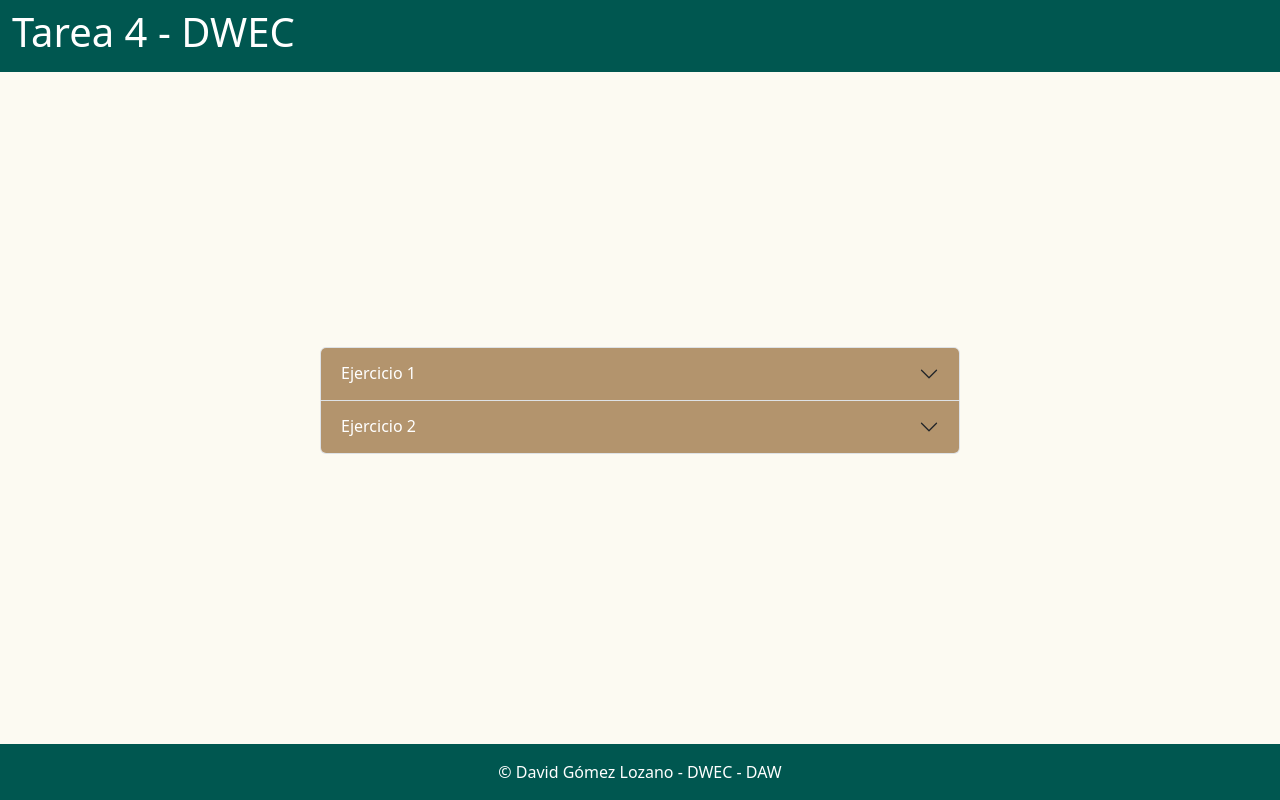
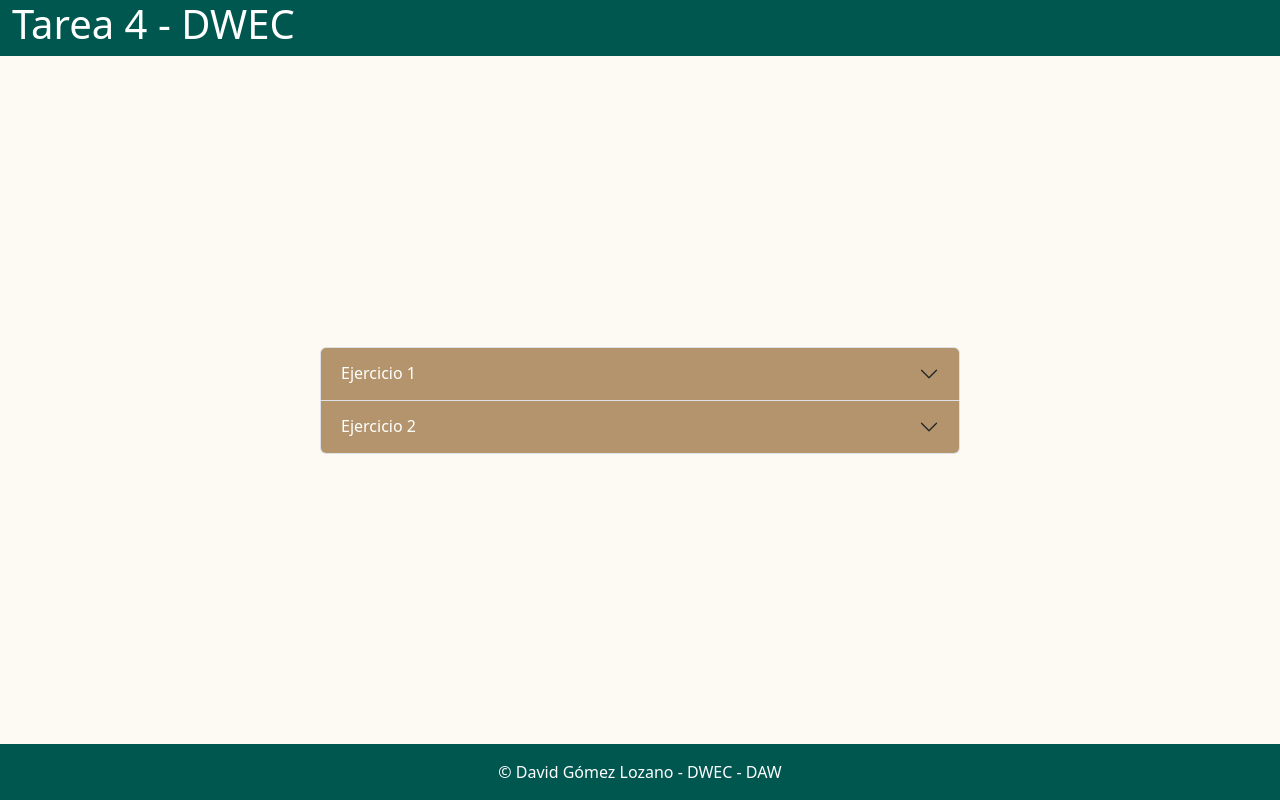
Before and after one commit to DavidGom1/DWEC-Tarea4, a plain HTML site: page index.html in a window 1280 px wide. Drawn offline with nearby package versions, Linux system fonts and the light colour scheme.

Commit message:
Actualizar la estructura de la página de la Tarea 4, mejorando la navegación y el diseño del contenido.

```diff
--- a/index.html
+++ b/index.html
@@ -13,15 +13,14 @@
 
 <body>
     <!-- NAVBAR -->
-    <nav class="navbar navbar-expand-sm bg-primary navbar-dark fixed-top">
+    <nav class="navbar navbar-expand-sm bg-primary navbar-dark sticky-top p-0">
         <div class="container-fluid">
             <h1 class="text-white">Tarea 4 - DWEC</h1>
         </div>
     </nav>
     <!-- CONTENIDO -->
-    <div class="d-flex justify-content-center align-items-center flex-column gap-5"
-        style="height: 100vh; padding-top: 56px; padding-bottom: 56px;">
-        <div class="accordion" id="accordionEjercicios" style="width: 50%;">
+    <main class="d-flex justify-content-center align-items-center flex-column gap-3">
+        <div class="accordion col-lg-6 col-md-8 col-10" id="accordionEjercicios">
             <div class="accordion-item">
                 <h2 class="accordion-header">
                     <button class="accordion-button collapsed bg-secondary text-white " type="button"
@@ -29,8 +28,7 @@
                         Ejercicio 1
                     </button>
                 </h2>
-                <div id="Ejercicio1" class="accordion-collapse collapse" data-bs-parent="#accordionEjercicios"
-                    style="padding : 2rem;">
+                <div id="Ejercicio1" class="accordion-collapse collapse p-sm-5" data-bs-parent="#accordionEjercicios">
                     <div class="accordion-body">
                         <p>Abre DevTools con <kbd>F12</kbd> o <kbd>Ctrl+Shift+I</kbd> (Windows/Linux) o
                             <kbd>Cmd+Option+I</kbd> (Mac) para ver el resultado del Ejercicio 1.
@@ -191,7 +189,7 @@
                 </div>
             </div>
         </div>
-    </div>
+    </main>
     <!-- FOOTER -->
     <div class="bg-light text-center fixed-bottom">
         <div class="text-center p-3 bg-primary text-white">
--- a/res/styles.css
+++ b/res/styles.css
@@ -6,6 +6,8 @@
     --bs-body-bg: #fcfaf2;
     --bs-body-color: #212529;
     --font-family: System-ui, -apple-system, BlinkMacSystemFont, 'Segoe UI', Roboto, 'Helvetica Neue', Arial, sans-serif;
+    --navbar-height: 56px;
+    --footer-height: 56px;
 }
 
 html {
@@ -15,3 +17,8 @@ html {
 .accordion {
     --bs-accordion-bg: #ffffff;
 }
+
+main {
+    height: calc(100dvh - var(--navbar-height) - var(--footer-height));
+    overflow-y: auto;
+}
```
